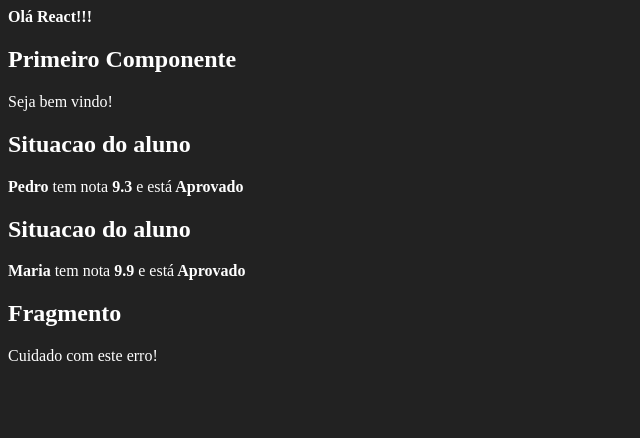
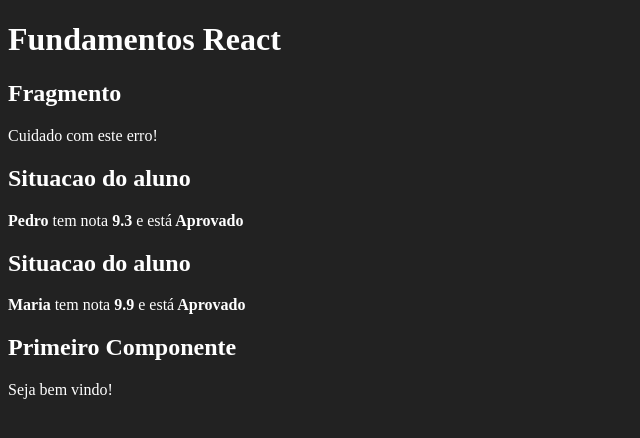
Before and after one commit to mbpfilho/React-Redux, a React (Create React App) app in the folder fundamentos-react/: page / in a window 1280 px wide. Shown: the top 438 px of the page, without its empty margins (0-640 px from the left). Built offline with nearby package versions, Linux system fonts and the light colour scheme.

Commit message:
arrow function

```diff
--- /dev/null
+++ b/fundamentos-react/src/App.jsx
@@ -0,0 +1,15 @@
+import React from "react"
+
+import Primeiro from "./components/basics/Primeiro"
+import ComParametro from "./components/basics/ComParametro"
+import Fragmento from "./components/basics/Fragmento"
+
+export default _ =>(
+  <div id="app">
+    <h1>Fundamentos React</h1>
+    <Fragmento />
+    <ComParametro titulo="Situacao do aluno" aluno="Pedro" nota={9.3} />
+    <ComParametro titulo="Situacao do aluno" aluno="Maria" nota={9.9} />
+    <Primeiro></Primeiro>
+  </div>
+);
--- a/fundamentos-react/src/index.js
+++ b/fundamentos-react/src/index.js
@@ -2,18 +2,9 @@ import "./index.css"
 import ReactDOM from "react-dom"
 import React from "react"
 
-import Primeiro from "./components/basics/Primeiro"
-import ComParametro from "./components/basics/ComParametro"
-import Fragmento from "./components/basics/Fragmento"
+import App from "./App"
 
 const el=document.getElementById("root")
-const tag=<strong>Olá React!!!</strong>
 ReactDOM.render(
-  <div>
-    {tag}
-    <Primeiro></Primeiro>
-    <ComParametro titulo="Situacao do aluno" aluno="Pedro" nota={9.3}/>
-    <ComParametro titulo="Situacao do aluno" aluno="Maria" nota={9.9}/>
-    <Fragmento/>
-  </div>,
+  <App/>,
   el)
```
